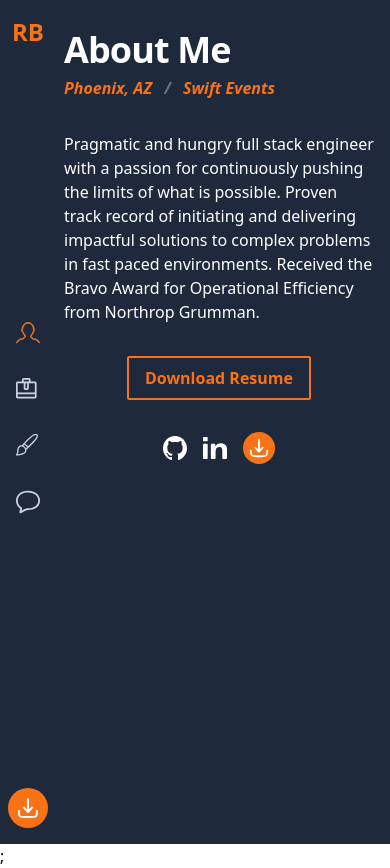
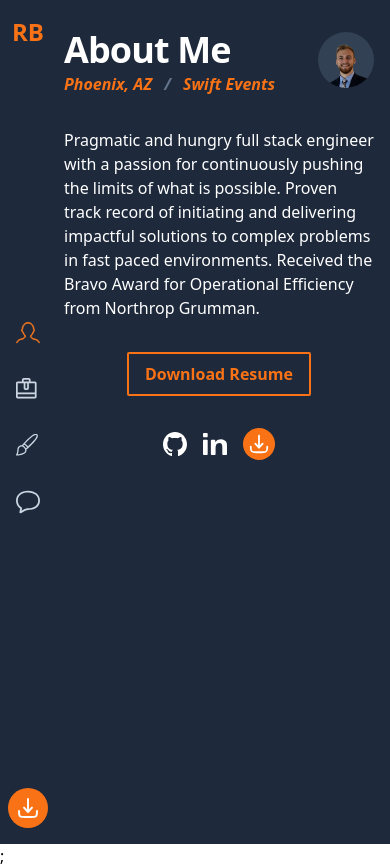
Before and after one commit to ryanbyrne30/resume, a Next.js app in the folder site/: page / in a window 390 px wide. Built offline with nearby package versions, Linux system fonts and the light colour scheme.

Commit message:
Added headshot to mobile

```diff
--- a/site/src/pages/index.tsx
+++ b/site/src/pages/index.tsx
@@ -2,16 +2,31 @@ import { PrimaryButton } from "@/components/buttons/PrimaryButton";
 import { DownloadResume } from "@/components/downloadResume";
 import { Socials } from "@/components/socials";
 import { Layout } from "@/layouts/Layout";
+import Image from "next/image";
 
 export default function Home() {
   return (
     <Layout>
       <div className="flex flex-col gap-8">
-        <header>
-          <h1>About Me</h1>
-          <p className="subtitle">
-            Phoenix, AZ <span className="subtitle-divider">/</span> Swift Events
-          </p>
+        <header className="flex w-full flex-row items-start justify-between">
+          <div className="flex flex-col gap-1">
+            <h1>About Me</h1>
+            <p className="subtitle">
+              Phoenix, AZ <span className="subtitle-divider">/</span> Swift
+              Events
+            </p>
+          </div>
+          <div className="relative aspect-square w-14 overflow-hidden rounded-full bg-main-700 sm:hidden">
+            <Image
+              src="/images/headshot.webp"
+              loading="eager"
+              priority
+              width={56}
+              height={56}
+              className="object-cover"
+              alt="Heashot"
+            />
+          </div>
         </header>
         <p>
           Pragmatic and hungry full stack engineer with a passion for
```
